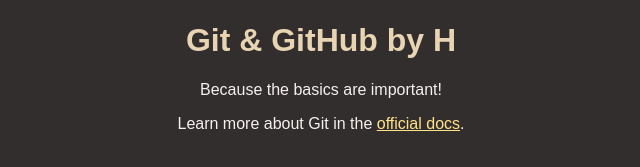
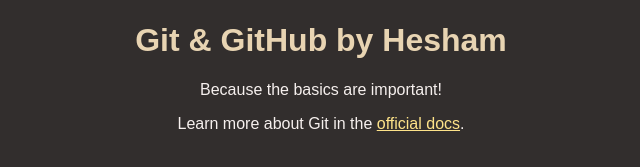
Before and after one commit to HeshamOrabi/learnGit-plus, a plain HTML site: page index.html in a window 1280 px wide. Shown: the part 147-314 px from the top of the page, without its empty margins (319-959 px from the left). Drawn offline with Linux system fonts and the light colour scheme.

Commit message:
comblite name after add.name branch

```diff
--- a/index.html
+++ b/index.html
@@ -10,7 +10,7 @@
   <body>
     <header>
       <img id="logo" src="logo.png" alt="A logo that contains the word 'Git'" />
-      <h1>Git & GitHub by H</h1>
+      <h1>Git & GitHub by Hesham</h1>
     </header>
     <main>
       <p>Because the basics are important!</p>
```
